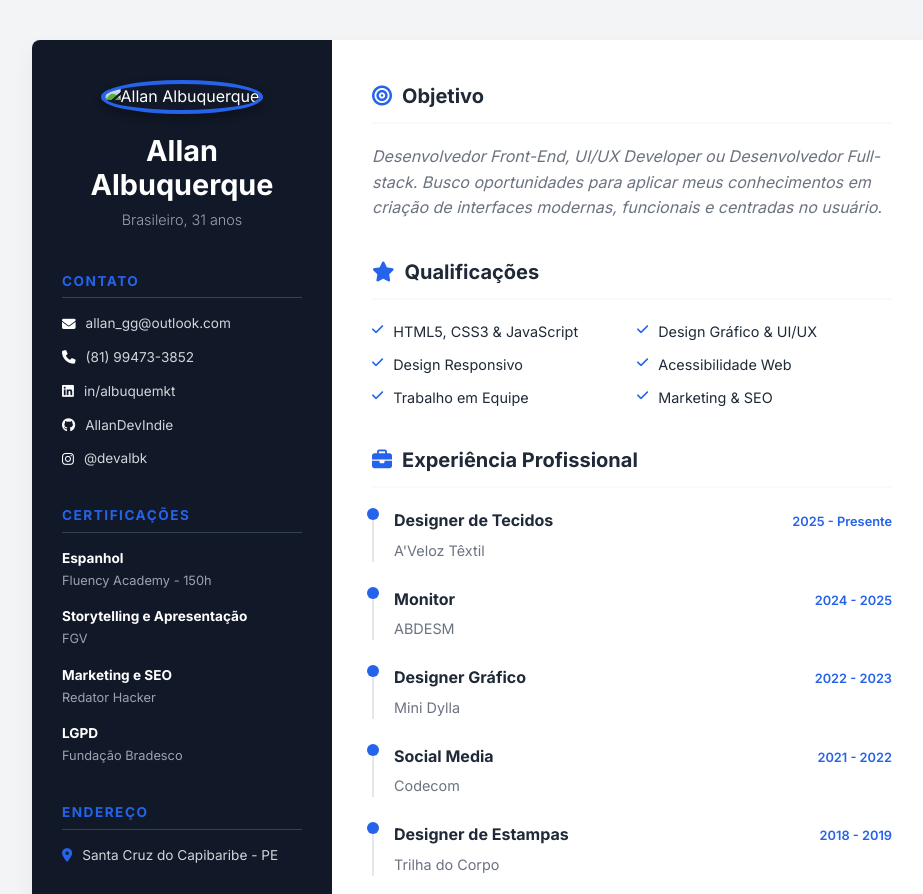
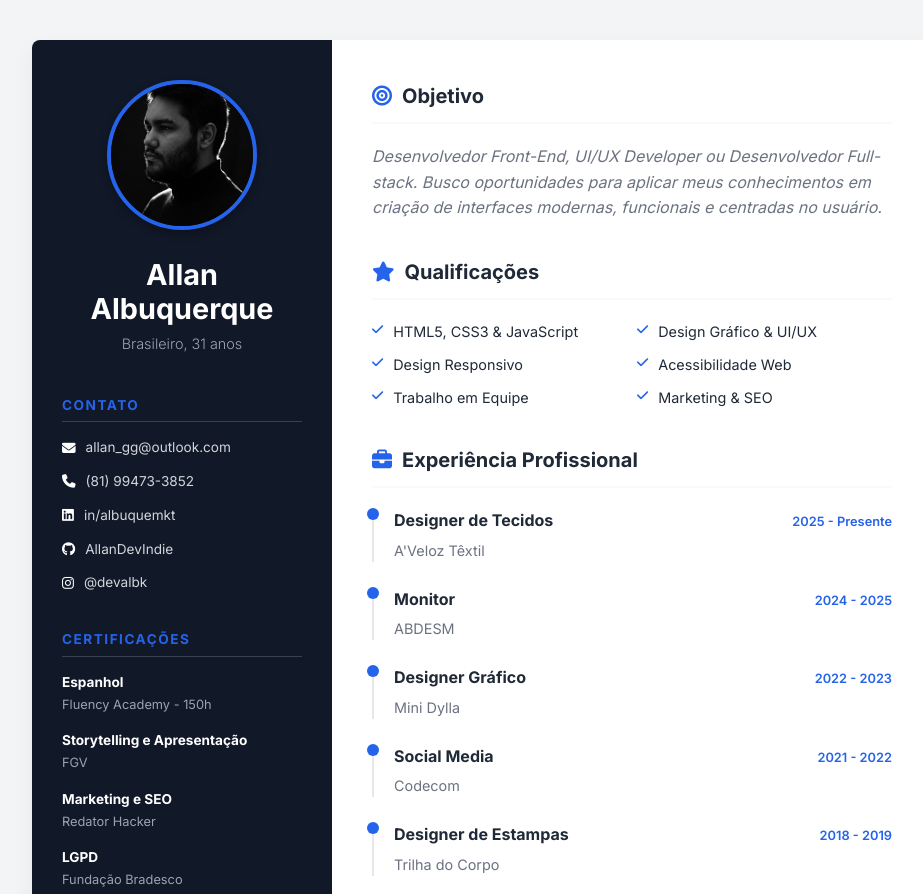
Before and after one commit to AllanDevIndie/curriculum, a plain HTML site: page index.html in a window 1280 px wide. Shown: the top 894 px of the page, without its empty margins (158-1081 px from the left). Drawn offline with Linux system fonts and the light colour scheme.

Commit message:
Fix image path from root to curriculo folder

```diff
--- a/index.html
+++ b/index.html
@@ -279,7 +279,7 @@
         <!-- Sidebar -->
         <aside class="sidebar">
             <div class="profile-header">
-                <img src="pasted_file_iTEGa6_image.png" alt="Allan Albuquerque" class="profile-img">
+                <img src="curriculo/pasted_file_iTEGa6_image.png" alt="Allan Albuquerque" class="profile-img">
                 <h1>Allan Albuquerque</h1>
                 <p>Brasileiro, 31 anos</p>
             </div>
```
